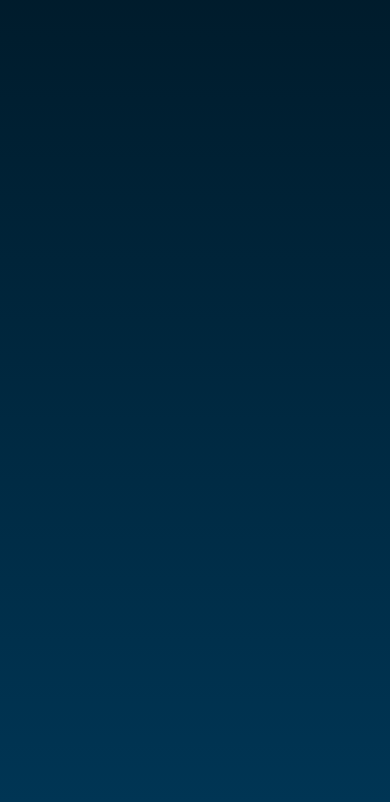
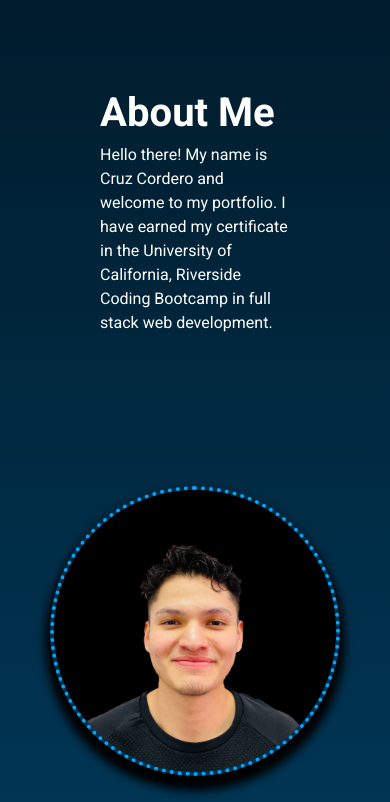
Before and after one commit to CorderoCruz/CruzCordero, a React (Create React App) app: page / in a window 390 px wide. Shown: the part 886-1688 px from the top of the page. Built offline with nearby package versions, Linux system fonts and the light colour scheme.

Commit message:
edited navbar to not take up to much space on screen

```diff
--- a/src/components/AboutMe/AboutMe.css
+++ b/src/components/AboutMe/AboutMe.css
@@ -1,5 +1,85 @@
 .aboutme-container {
+  width: 100%;
   height: 100vh;
   display: grid;
+  grid-template-columns: 1fr 1fr;
+  color: white;
+  justify-content: center;
+  align-items: center;
+}
+
+.aboutme-left {
+  display: flex;
+  align-items: center;
+  justify-content: center;
+  flex-direction: column;
+  padding: 100px;
+}
+
+.aboutme-left h2 {
+  width: 100%;
+  font-size: 2.5rem;
+}
+
+.aboutme-right {
+  display: flex;
+  justify-content: center;
+  align-items: center;
+  height: 100%;
+  width: 100%;
+}
+
+.image-container {
+  height: 600px;
+  width: 600px;
 
 }
+
+.image-container img {
+  height: 100%;
+  width: 100%;
+  border-radius: 50%;
+  object-fit: cover;
+  border: dotted 4px var(--one-blue);
+  box-shadow: 0px 10px 10px 5px black;
+}
+
+@media only screen and (max-width: 1520px) {
+
+  .aboutme-container {
+    grid-template-columns: 1fr;
+  }
+
+  .image-container {
+    height: 500px;
+    width: 500px;
+  }
+}
+
+@media only screen and (max-width: 720px) {
+  .image-container {
+    height: 450px;
+    width: 450px;
+  }
+}
+
+@media only screen and (max-width: 560px) {
+  .image-container {
+    height: 400px;
+    width: 400px;
+  }
+}
+
+@media only screen and (max-width: 480px) {
+  .image-container {
+    height: 350px;
+    width: 350px;
+  }
+}
+
+@media only screen and (max-width: 400px) {
+  .image-container {
+    height: 290px;
+    width: 290px;
+  }
+}
--- a/src/components/AboutMe/AboutMe.js
+++ b/src/components/AboutMe/AboutMe.js
@@ -1,10 +1,22 @@
 import "./AboutMe.css";
+import ProfilePicture from "../../images/Profile-Picture-transparent.jpg";
 
 export default function AboutMe() {
   return (
     <div>
       <div className='aboutme-container'>
-        <div></div>
+        <div className='aboutme-left'>
+          <h2>About Me</h2>
+          <p>
+            Hello there! My name is Cruz Cordero and welcome to my portfolio. I have earned my certificate in the University of California, Riverside
+            Coding Bootcamp in full stack web development.
+          </p>
+        </div>
+        <div className='aboutme-right'>
+          <div className='image-container'>
+            <img src={ProfilePicture}></img>
+          </div>
+        </div>
       </div>
     </div>
   );
--- a/src/components/Intro/Intro.css
+++ b/src/components/Intro/Intro.css
@@ -18,13 +18,18 @@
   -webkit-background-clip: text;
 }
 
-.firstname, .lastname {
+.firstname, .lastname{
   text-align: center;
   font-size: 10rem;
   font-weight: bolder;
+  letter-spacing: 1rem;
 }
 
-/* typewriter animation */
+
+
+
+
+
 .occupancy {
   font-size: 3.2rem;
   font-weight: bolder;
--- a/src/components/Navbar/Navbar.css
+++ b/src/components/Navbar/Navbar.css
@@ -3,7 +3,7 @@
   position: fixed;
   width: 100vw;
   top: 0;
-  padding: 50px 300px;
+  padding: 20px 300px;
   color: white;
   display: flex;
   align-items: center;
@@ -86,13 +86,12 @@ header .nav-btn {
   font-weight: bolder;
 }
 
-@media only screen and (max-width: 1090px) {
+
+@media only screen and (max-width: 1051px) {
+
   .navbar-container {
-    padding: 50px 100px;
+    padding: 20px 50px
   }
-}
-
-@media only screen and (max-width: 700px) {
   header .nav-btn {
     display: inline-block;
     opacity: 1;
@@ -144,6 +143,6 @@ header .nav-btn {
 
 @media only screen and (max-width: 400px) {
   .navbar-container {
-    padding: 50px 20px;
+    padding: 20px 30px
   }
 }
```
